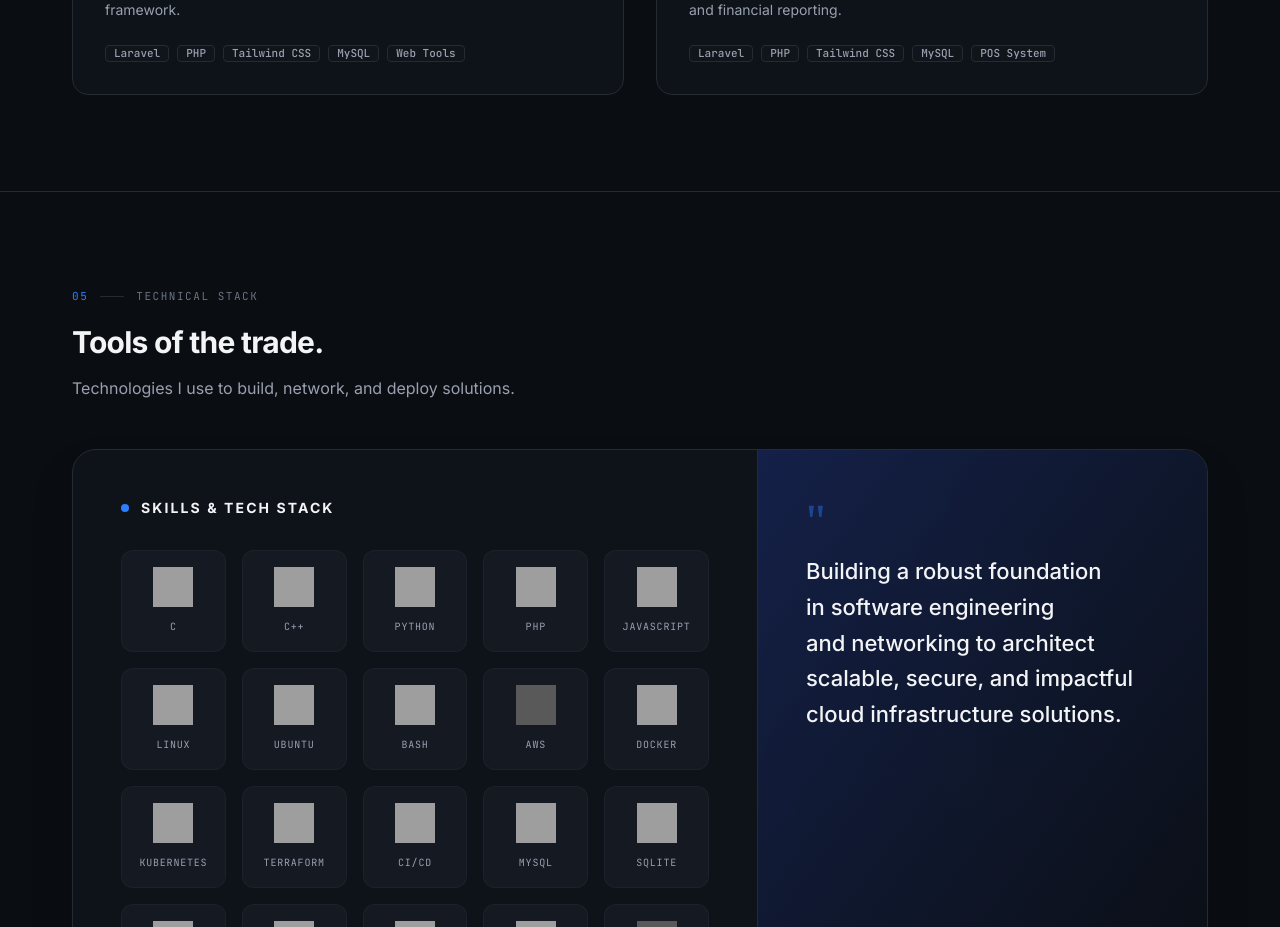
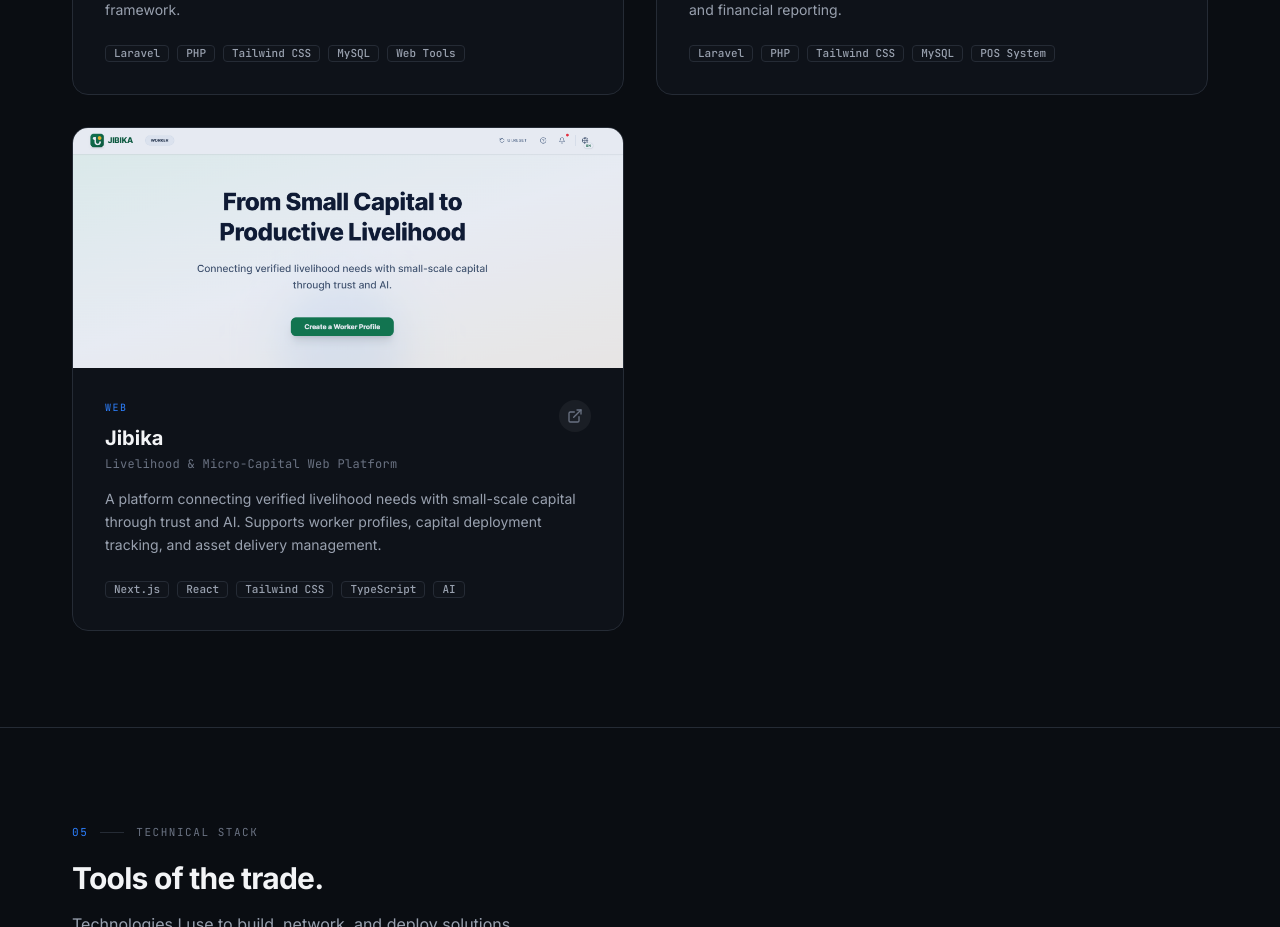
Before and after one commit to sisayeedcse/sayeed-ibne-saif, a Next.js app: page / in a window 1280 px wide. Shown: the part 5020-5947 px from the top of the page. Built offline with nearby package versions, Linux system fonts and the light colour scheme; grey boxes are pictures that could not be loaded.

Commit message:
Project added

```diff
--- a/src/data/projects.ts
+++ b/src/data/projects.ts
@@ -75,6 +75,20 @@ export const projects: Project[] = [
     links: {
       live: "https://amazinglaundryapp.com/",
     },
+  },
+  {
+    id: "jibika",
+    title: "Jibika",
+    subtitle: "Livelihood & Micro-Capital Web Platform",
+    category: "web",
+    status: "completed",
+    description:
+      "A platform connecting verified livelihood needs with small-scale capital through trust and AI. Supports worker profiles, capital deployment tracking, and asset delivery management.",
+    tech: ["Next.js", "React", "Tailwind CSS", "TypeScript", "AI"],
+    image: "/projects/jibika.png",
+    links: {
+      live: "https://jibika.vercel.app/",
+    },
   }
 ];
 
```
Also changed, not shown: public/projects/jibika.png (added).
